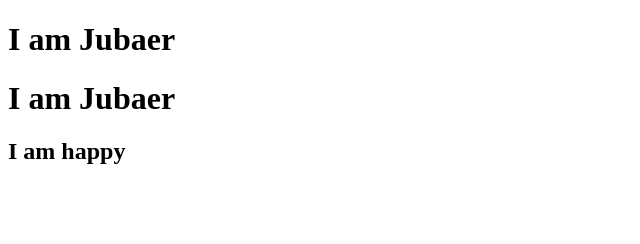
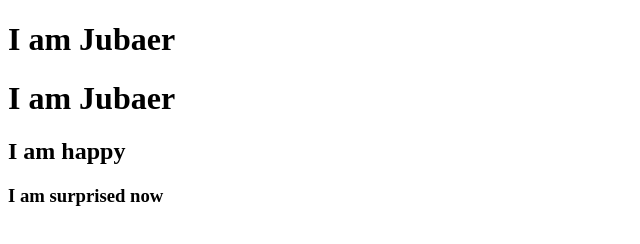
Before and after one commit to amjubaer/my-second-website, a plain HTML site: page index.html in a window 1280 px wide. Shown: the whole page, without its empty margins (0-640 px from the left). Drawn offline with Linux system fonts and the light colour scheme.

Commit message:
I can push

```diff
--- a/index.html
+++ b/index.html
@@ -9,5 +9,6 @@
     <h1>I am Jubaer</h1>
     <h1>I am Jubaer</h1>
     <h2> I am happy</h2>
+    <h3>I am surprised now</h3>
 </body>
 </html>
```
